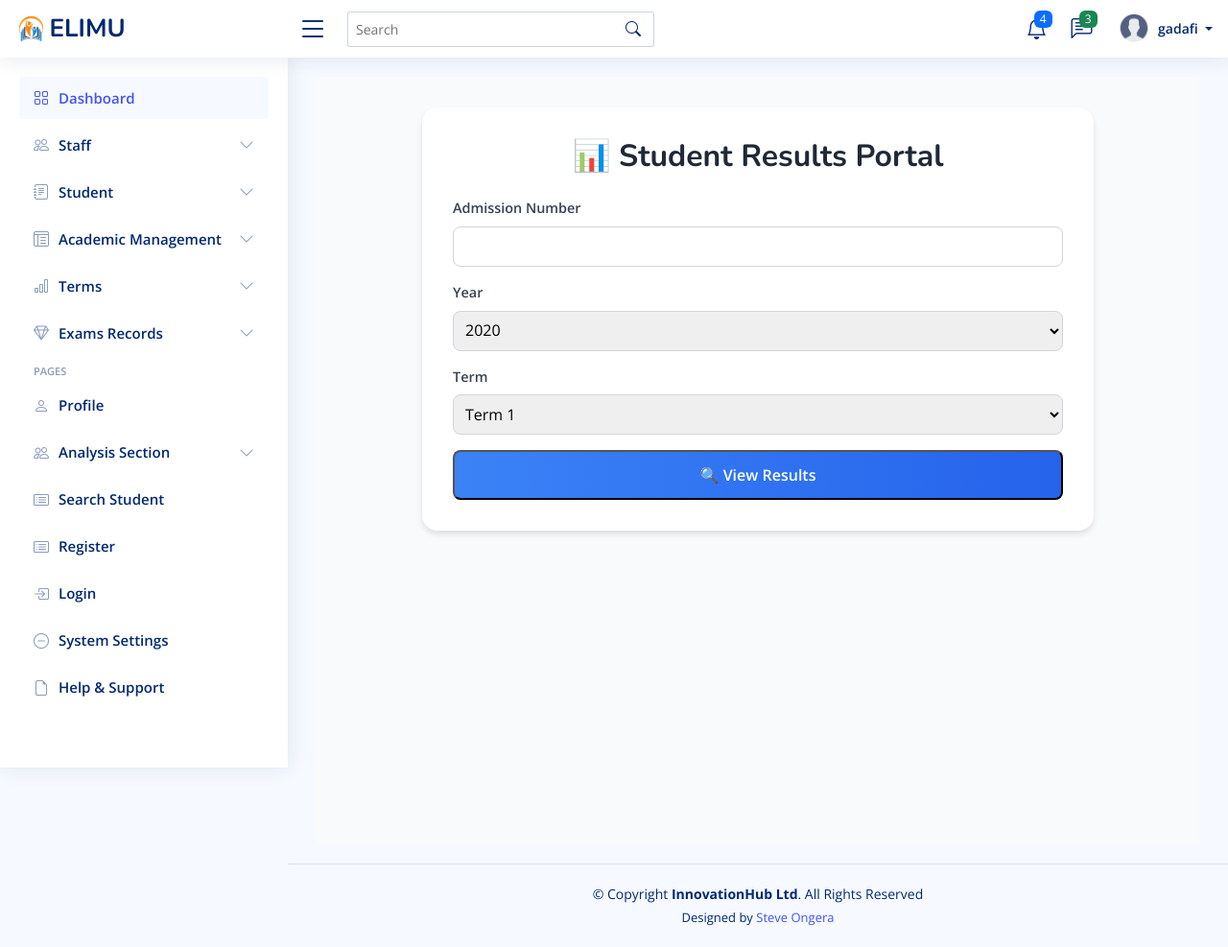
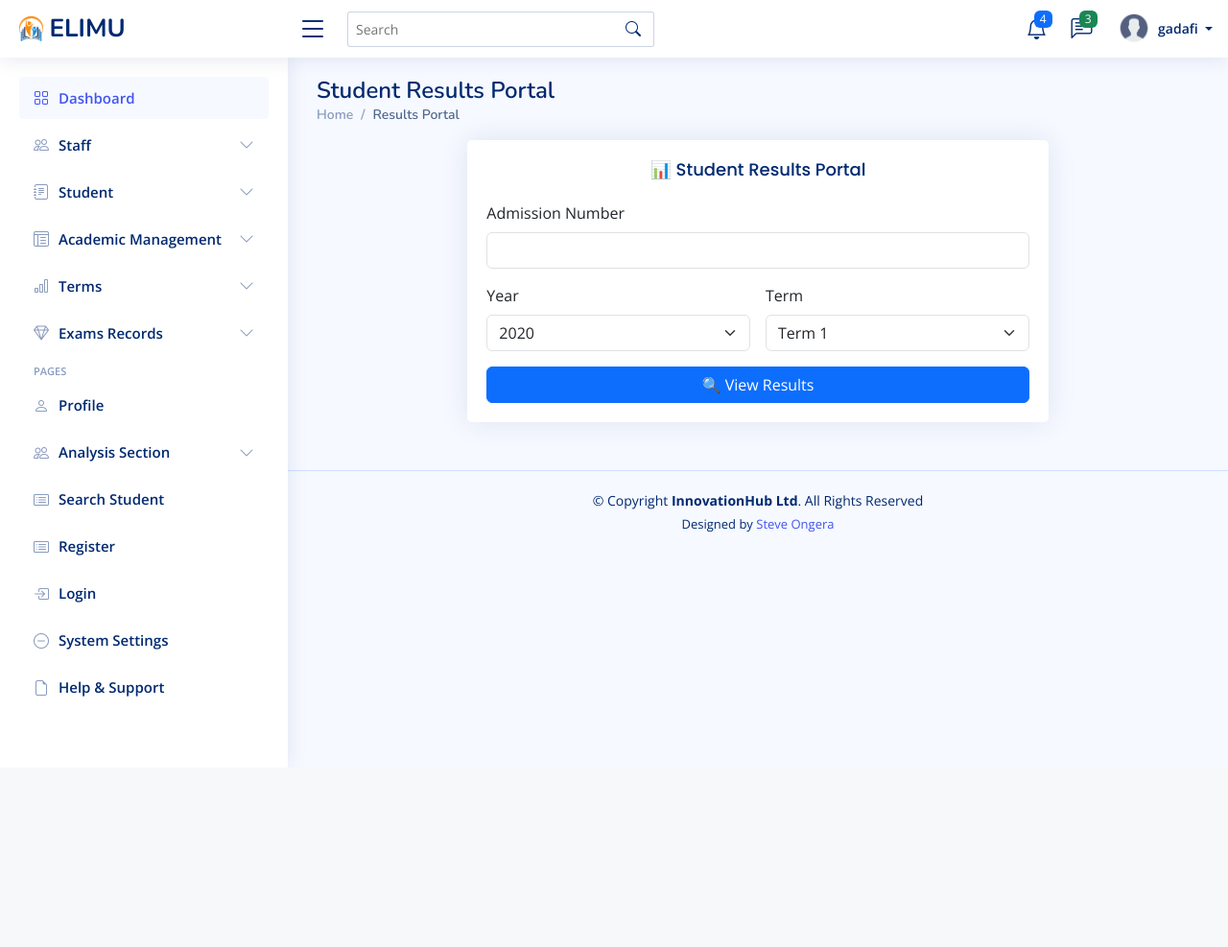
Before and after one commit to steve-ongera/EnezaElimu-Backup, a Django app: page /student-results/ in a window 1280 px wide. Shown: the whole page at 96% size. After the commit the page ends 783 px from the top, so only its background shows below. Run offline with Django 5.2, Linux system fonts and the light colour scheme; a user stored in the database is signed in; data comes from the database, SQL or seed files in the repository; both versions use the stored data as it was after the commit; some libraries are stand-ins or nearby versions.

Commit message:
made changes

```diff
--- a/myapp/views.py
+++ b/myapp/views.py
@@ -1358,9 +1358,7 @@ def student_population_graph(request):
 
     return render(request, 'graph/population_graph.html', context)
 
-
-@login_required
-#view for students who sat for cat that year
+@login_required
 def class_distribution_view(request):
     # Get all available years from Term model
     available_years = Term.objects.values_list('year', flat=True).distinct().order_by('-year')
@@ -1368,32 +1366,32 @@ def class_distribution_view(request):
     # Get the selected year (default to latest year if none selected)
     selected_year = request.GET.get('year', available_years.first())
 
-    # Get students who have CATs in the selected year
-    students_in_year = CAT.objects.filter(
+    # Get students who have CATs in the selected year, grouped by their previous class
+    previous_class_distribution = CAT.objects.filter(
         term__year=selected_year
-    ).values_list('student', flat=True).distinct()
-
-    # Get the count of students in each class and stream for the selected year
-    class_distribution = Class_of_study.objects.annotate(
-        student_count=Count(
-            'students',
-            filter=Q(students__id__in=students_in_year),
-            distinct=True
-        )
-    ).values('name', 'stream', 'student_count').order_by('name', 'stream')
+    ).values(
+        'class_of_study__name',
+        'class_of_study__stream'
+    ).annotate(
+        student_count=Count('student', distinct=True)
+    ).order_by('class_of_study__name', 'class_of_study__stream')
 
     # Prepare data for the chart
     classes = []
     counts = []
     labels = []
 
-    for item in class_distribution:
-        classes.append(item['name'])
-        counts.append(item['student_count'])
-        labels.append(f"{item['name']} - {item['stream']}")
+    for item in previous_class_distribution:
+        class_name = item['class_of_study__name']
+        stream = item['class_of_study__stream']
+        count = item['student_count']
+
+        classes.append(class_name)
+        counts.append(count)
+        labels.append(f"{class_name} - {stream}")
 
     context = {
-        'class_distribution': class_distribution,
+        'class_distribution': previous_class_distribution,
         'classes': classes,
         'counts': counts,
         'labels': labels,
@@ -1402,7 +1400,6 @@ def class_distribution_view(request):
     }
 
     return render(request, 'graph/class_distribution.html', context)
-
 
 @login_required
 @user_passes_test(is_staff_user)
--- a/templates/results/student_results_form.html
+++ b/templates/results/student_results_form.html
@@ -1,153 +1,65 @@
-{% extends 'base/base.html' %}
+{% extends "base/base.html" %}
 
 {% block content %}
-<style>
-    /* General Container */
-.results-container {
-    background-color: #f9fafb;
-    min-height: 100vh;
-    padding: 2rem;
-}
 
-/* Card Styling */
-.results-card {
-    max-width: 700px;
-    margin: auto;
-    background-color: white;
-    padding: 2rem;
-    border-radius: 1rem;
-    box-shadow: 0 4px 6px rgba(0,0,0,0.1);
-}
+<div class="pagetitle">
+    <h1>Student Results Portal</h1>
+    <nav>
+        <ol class="breadcrumb">
+            <li class="breadcrumb-item"><a href="{% url 'admin_dashboard' %}">Home</a></li>
+            <li class="breadcrumb-item active">Results Portal</li>
+        </ol>
+    </nav>
+</div><!-- End Page Title -->
 
-/* Heading */
-.results-title {
-    font-size: 2rem;
-    font-weight: bold;
-    text-align: center;
-    margin-bottom: 1.5rem;
-    color: #1f2937;
-}
+<section class="section">
+    <div class="row justify-content-center">
+        <div class="col-lg-8">
 
-/* Form Labels */
-.results-form label {
-    display: block;
-    font-size: 0.9rem;
-    font-weight: 600;
-    color: #374151;
-    margin-bottom: 0.25rem;
-}
-
-/* Form Inputs */
-.results-form input,
-.results-form select {
-    width: 100%;
-    border: 1px solid #d1d5db;
-    padding: 0.5rem;
-    border-radius: 0.5rem;
-    margin-top: 0.25rem;
-    margin-bottom: 1rem;
-}
-
-/* Submit Button */
-.results-form button {
-    width: 100%;
-    background: linear-gradient(to right, #3b82f6, #2563eb);
-    color: white;
-    padding: 0.75rem;
-    border-radius: 0.5rem;
-    font-weight: 600;
-    transition: background 0.3s ease;
-}
-
-.results-form button:hover {
-    background: linear-gradient(to right, #2563eb, #1d4ed8);
-}
-
-/* Table Styling */
-.results-table {
-    width: 100%;
-    border-collapse: collapse;
-    margin-top: 1rem;
-}
-
-.results-table th,
-.results-table td {
-    padding: 0.75rem;
-    text-align: center;
-    border-bottom: 1px solid #e5e7eb;
-}
-
-.results-table th {
-    background-color: #dbeafe;
-    color: #374151;
-    font-weight: 600;
-    text-transform: uppercase;
-}
-
-.results-table tr:hover {
-    background-color: #f9fafb;
-}
-
-.overall-container {
-    margin-top: 1.5rem;
-    background-color: #f3f4f6;
-    padding: 1rem;
-    border-radius: 0.75rem;
-    text-align: center;
-}
-
-.overall-container p {
-    font-weight: 600;
-    color: #374151;
-    margin: 0.5rem 0;
-}
-
-.overall-container span {
-    color: #2563eb;
-}
-</style>
-<div class="results-container">
-    <div class="results-card">
-        <h2 class="results-title">📊 Student Results Portal</h2>
+            <div class="card">
+                <div class="card-body">
+                    <h5 class="card-title text-center">📊 Student Results Portal</h5>
 
                     <!-- Result Search Form -->
-        <form method="POST" class="results-form">
+                    <form method="POST" class="row g-3">
                         {% csrf_token %}
-
-            <div>
-                <label for="admission_number">Admission Number</label>
-                <input type="text" name="admission_number" id="admission_number" required>
+                        <div class="col-md-12">
+                            <label for="admission_number" class="form-label">Admission Number</label>
+                            <input type="text" class="form-control" name="admission_number" id="admission_number" required>
                         </div>
 
-            <div>
-                <label for="year">Year</label>
-                <select name="year" id="year" required>
+                        <div class="col-md-6">
+                            <label for="year" class="form-label">Year</label>
+                            <select name="year" id="year" class="form-select" required>
                                 {% for year in "2020"|rjust:"5" %}
                                     <option value="{{ forloop.counter|add:2019 }}">{{ forloop.counter|add:2019 }}</option>
                                 {% endfor %}
                             </select>
                         </div>
 
-            <div>
-                <label for="term">Term</label>
-                <select name="term" id="term" required>
+                        <div class="col-md-6">
+                            <label for="term" class="form-label">Term</label>
+                            <select name="term" id="term" class="form-select" required>
                                 <option value="Term 1">Term 1</option>
                                 <option value="Term 2">Term 2</option>
                                 <option value="Term 3">Term 3</option>
                             </select>
                         </div>
 
-            <button type="submit">🔍 View Results</button>
+                        <div class="col-12">
+                            <button type="submit" class="btn btn-primary w-100">🔍 View Results</button>
+                        </div>
                     </form>
 
                     <!-- Results Display -->
                     {% if show_results %}
-            <div class="mt-10">
-                <h3 class="text-xl font-bold mb-4 text-gray-800">📄 Results for {{ student.name }}</h3>
-                <p class="text-gray-600 mb-4">Term: <strong>{{ term.name }} {{ term.year }}</strong></p>
+                    <div class="mt-4">
+                        <h6 class="text-center fw-bold">📄 Results for {{ student.name }}</h6>
+                        <p class="text-center text-muted mb-3">Term: <strong>{{ term.name }} {{ term.year }}</strong></p>
 
-                <table class="results-table">
-                    <thead>
+                        <div class="table-responsive">
+                            <table class="table table-bordered text-center">
+                                <thead class="table-light">
                                     <tr>
                                         <th>Subject</th>
                                         <th>CAT 1</th>
@@ -170,13 +82,20 @@
                                     {% endfor %}
                                 </tbody>
                             </table>
+                        </div>
 
-                <div class="overall-container">
-                    <p>📊 Overall Average: <span>{{ overall_average }}%</span></p>
-                    <p>🎓 GPA: <span>{{ gpa }}</span></p>
+                        <div class="mt-4 p-3 bg-light rounded text-center">
+                            <p class="fw-semibold mb-2">📊 Overall Average: <span class="text-primary">{{ overall_average }}%</span></p>
+                            <p class="fw-semibold">🎓 GPA: <span class="text-primary">{{ gpa }}</span></p>
                         </div>
                     </div>
                     {% endif %}
+
                 </div>
             </div>
+
+        </div>
+    </div>
+</section>
+
 {% endblock %}
```
Also changed, not shown: myapp/forms.py (+9 -1 lines), templates/graph/class_distribution.html (+50 -59 lines), templates/graph/population_graph.html (+49 -46 lines), templates/school/class_list.html (+32 -16 lines), templates/search/search_student.html (+57 -34 lines), db.sqlite3. Lines whose indentation alone changed are shown as unchanged.
